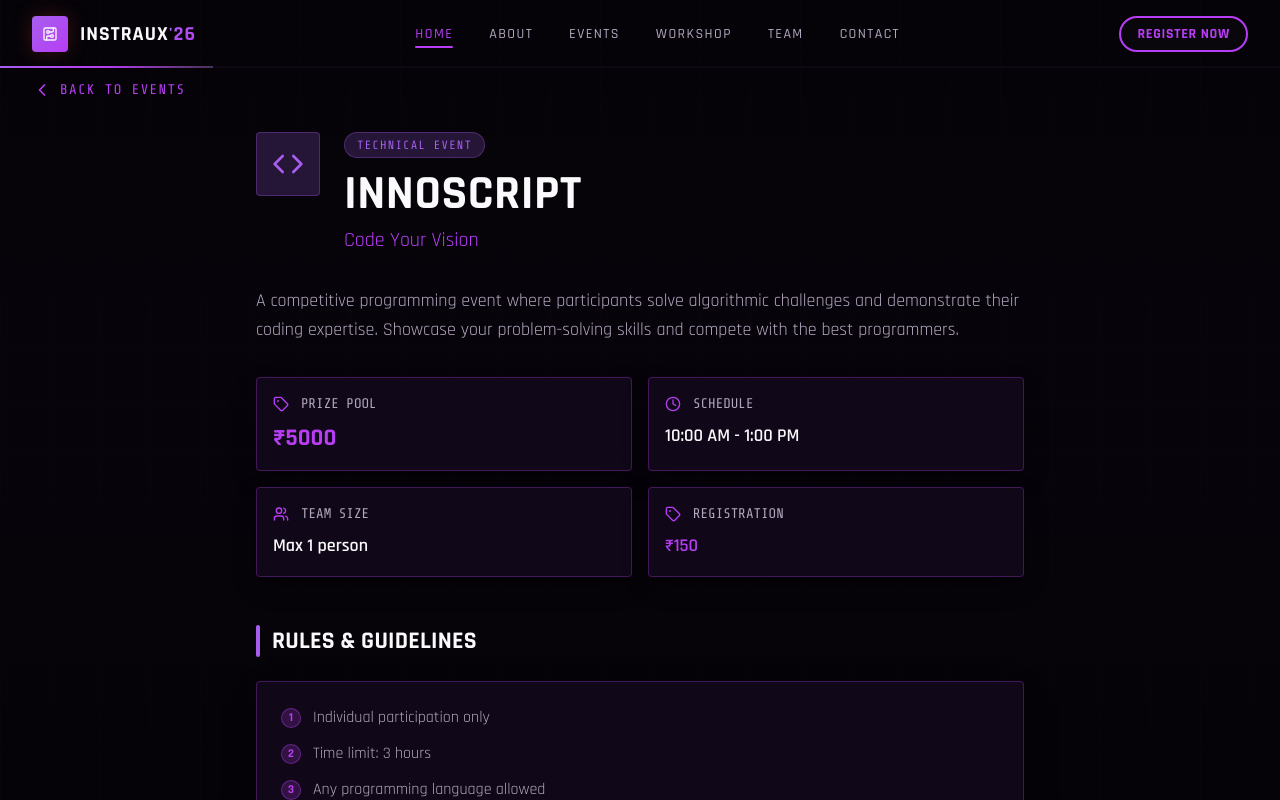
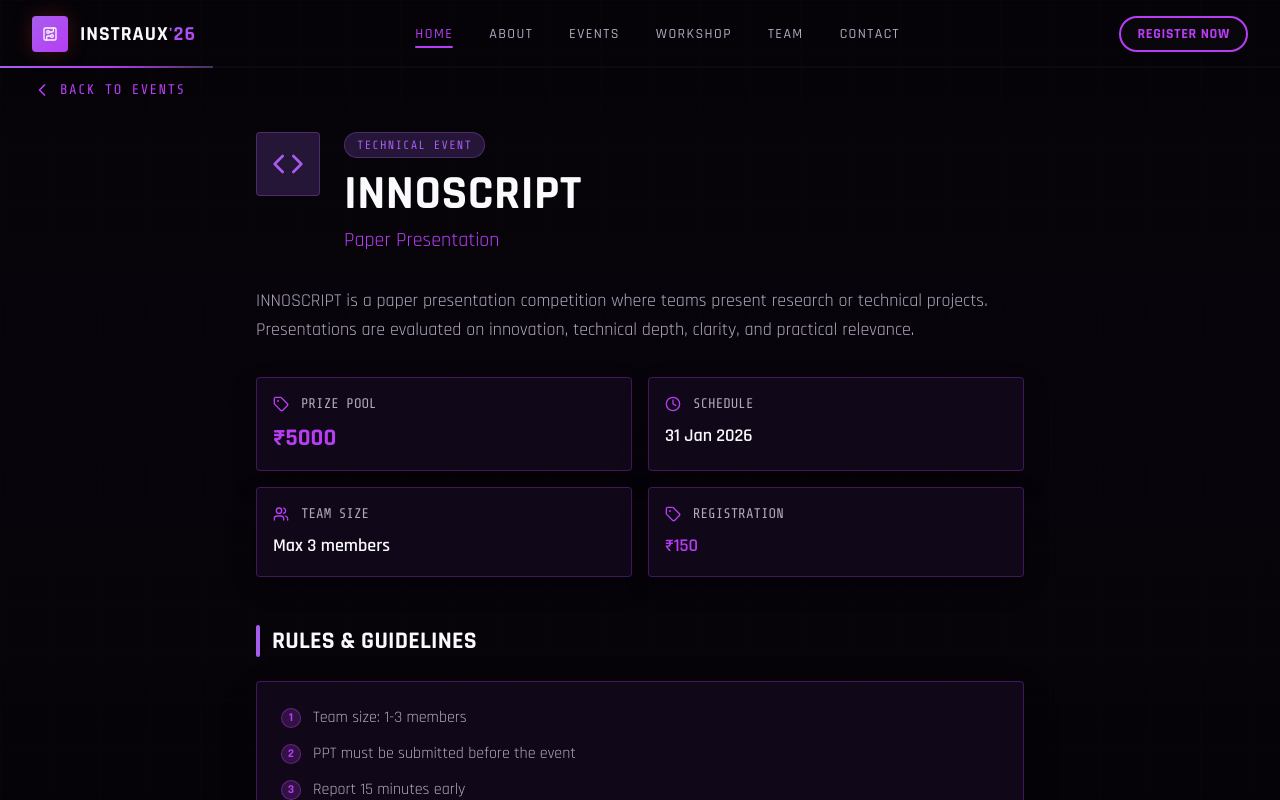
Before and after one commit to ryderbk/Instraux, a React (Vite) app: page /event/1 in a window 1280 px wide. Shown: the top 800 px of the page. Built offline with nearby package versions, Linux system fonts and the light colour scheme; the HTML template or start-up script is replaced by a standard one.

Commit message:
fix(events): update events metadata and icons

```diff
--- a/src/data/events.ts
+++ b/src/data/events.ts
@@ -1,4 +1,4 @@
-import { Code, Lightbulb, Brain, Zap, Search, Music, Timer, Gamepad2, LucideIcon } from 'lucide-react';
+import { Code, Lightbulb, Brain, Zap, Search, Music, Timer, Gamepad2, Mic, Film, MapPin, LucideIcon } from 'lucide-react';
 
 export interface Event {
   id: number;
@@ -22,82 +22,82 @@ export const technicalEvents: Event[] = [
   {
     id: 1,
     title: 'Innoscript',
-    subtitle: 'Code Your Vision',
+    subtitle: 'Paper Presentation',
     icon: Code,
     type: 'technical',
-    description: 'A competitive programming event where participants solve algorithmic challenges and demonstrate their coding expertise. Showcase your problem-solving skills and compete with the best programmers.',
+    description: "INNOSCRIPT is a paper presentation competition where teams present research or technical projects. Presentations are evaluated on innovation, technical depth, clarity, and practical relevance.",
     rules: [
-      'Individual participation only',
-      'Time limit: 3 hours',
-      'Any programming language allowed',
-      'No external libraries or frameworks',
-      'Plagarism will result in disqualification'
+      'Team size: 1-3 members',
+      'PPT must be submitted before the event',
+      'Report 15 minutes early',
+      'Presentation time: 5 minutes per team',
+      "Judges' decision will be final"
     ],
     prizePool: '₹5000',
-    maxTeamSize: 1,
+    maxTeamSize: 3,
     registrationFee: '₹150',
-    schedule: '10:00 AM - 1:00 PM',
-    contact: { name: 'Arun Kumar', phone: '+91 9876543210' }
+    schedule: '31 Jan 2026',
+    contact: { name: 'Jaylin M S', phone: '+91 8148103299' }
   },
   {
     id: 2,
     title: 'Projectopia',
-    subtitle: 'Build the Future',
+    subtitle: 'Project Expo',
     icon: Lightbulb,
     type: 'technical',
-    description: 'An innovation competition where teams present their most creative project ideas. From IoT solutions to AI applications, bring your groundbreaking concepts to life.',
+    description: 'PROJECTOPIA is a project expo where teams showcase working projects and prototypes across domains such as Electronics, Software, AI, IoT, and Robotics.',
     rules: [
-      'Team size: 2-4 members',
-      'Presentation duration: 8 minutes',
-      'Include working prototype or demo',
-      'Original ideas only',
-      'Submission deadline: 24 hours before event'
+      'Team size: 1-5 members',
+      'Bring your own demo setup (laptop, components)',
+      'Presentation/demonstration time: 5-7 minutes',
+      'Original work only',
+      'Report 30 minutes before your slot'
     ],
     prizePool: '₹10000',
-    maxTeamSize: 4,
+    maxTeamSize: 5,
     registrationFee: '₹300',
-    schedule: '2:00 PM - 5:00 PM',
-    contact: { name: 'Priya Sharma', phone: '+91 9876543211' }
+    schedule: '31 Jan 2026',
+    contact: { name: 'Prashanth Krishna', phone: '+91 7550173414' }
   },
   {
     id: 3,
     title: 'Brain Battle',
-    subtitle: 'Quiz Showdown',
+    subtitle: 'Technical Quiz',
     icon: Brain,
     type: 'technical',
-    description: 'A fast-paced technical quiz competition testing your knowledge of electronics, programming, and general technology. Rapid-fire questions, increasing difficulty, and ultimate bragging rights await!',
+    description: 'BRAIN BATTLE is a thrilling technical quiz designed to test your knowledge, speed, accuracy, and teamwork across electronics and technology domains.',
     rules: [
-      'Team size: 2 members',
-      'Multiple choice and short answer questions',
-      'No internet or reference materials allowed',
-      'Negative marking: -0.25 for wrong answers',
-      'Tie-breaker round if needed'
+      'Team size: 3-4 members',
+      'Round 1: Paper & Pen – Test your fundamentals',
+      'Round 2: Buzzer Round – Speed meets accuracy',
+      'Round 3: Rapid Fire – Think fast or miss out',
+      'Mobile phones are strictly prohibited'
     ],
     prizePool: '₹3000',
-    maxTeamSize: 2,
+    maxTeamSize: 4,
     registrationFee: '₹100',
-    schedule: '11:00 AM - 12:30 PM',
-    contact: { name: 'Rohit Singh', phone: '+91 9876543212' }
+    schedule: '31 Jan 2026',
+    contact: { name: 'Vijayasurya S', phone: '+91 8148768127' }
   },
   {
     id: 4,
     title: "Watt's Wrong",
-    subtitle: 'Circuit Detective',
+    subtitle: 'Circuit Debugging',
     icon: Zap,
     type: 'technical',
-    description: 'A hands-on troubleshooting event where teams identify and fix faulty circuits. Test your circuit analysis and practical skills in this real-world engineering challenge.',
+    description: "WATT'S WRONG challenges teams to spot and fix circuit errors under pressure — a hands-on test of practical electronics and debugging skills.",
     rules: [
-      'Team size: 2-3 members',
-      'Basic tools provided',
-      'Bring your own digital multimeter',
+      'Team size: 2 members',
+      'Rounds: 3 exciting rounds',
+      'Mobiles & laptops are not allowed',
       'Safety protocols must be followed',
-      'Time limit: 45 minutes per circuit'
+      "Judges' decision will be final"
     ],
     prizePool: '₹7000',
-    maxTeamSize: 3,
+    maxTeamSize: 2,
     registrationFee: '₹200',
-    schedule: '3:00 PM - 5:00 PM',
-    contact: { name: 'Vikram Patel', phone: '+91 9876543213' }
+    schedule: '31 Jan 2026',
+    contact: { name: 'Tharun KM', phone: '+91 8754912685' }
   }
 ];
 
@@ -105,82 +105,81 @@ export const nonTechnicalEvents: Event[] = [
   {
     id: 5,
     title: 'Hunt for the Hidden',
-    subtitle: 'Treasure Quest',
-    icon: Search,
+    subtitle: 'Treasure Hunt',
+    icon: MapPin,
     type: 'non-technical',
-    description: 'An exciting treasure hunt across the campus with cryptic clues and challenging puzzles. Work with your team to decode mysteries and race to find the hidden treasure!',
+    description: 'HUNT FOR THE HIDDEN is a campus treasure hunt across two stages: Mind Maze (solve hints) and The Trail of Secrets (race across campus). Strategy and speed win the prize.',
     rules: [
-      'Team size: 3-5 members',
-      'Follow marked campus areas only',
-      'Clues will be given at each checkpoint',
-      'No map or GPS devices allowed',
-      'Completed before 6:00 PM'
+      'Team size: 3-4 members',
+      'Stage 1 – Mind Maze: Solve a series of hints',
+      'Stage 2 – The Trail of Secrets: Shortlisted teams race across campus',
+      'Use of mobile phones, smartwatches or electronic gadgets is not permitted',
+      'Teams must remain within approved campus locations'
     ],
     prizePool: '₹4000',
-    maxTeamSize: 5,
+    maxTeamSize: 4,
     registrationFee: '₹150',
-    schedule: '2:00 PM - 5:30 PM',
-    contact: { name: 'Maya Gupta', phone: '+91 9876543214' }
+    schedule: '31 Jan 2026',
+    contact: { name: 'Jane Lydia J', phone: '+91 9363684332' }
   },
   {
     id: 6,
     title: 'Aura Unplugged',
-    subtitle: 'Acoustic Magic',
-    icon: Music,
+    subtitle: 'Music Quiz Night',
+    icon: Mic,
     type: 'non-technical',
-    description: 'A showcase for musical talent featuring acoustic performances. Solo or group performances welcome - bring your instruments and mesmerize the audience with live music.',
+    description: "AURA UNPLUGGED puts your memory, rhythm sense, and teamwork to the test — with fun, fast, and thrilling music-based challenges across three rounds: Hidden Harmony, Emoji Symphony and Rewind the Rhythm.",
     rules: [
-      'Solo or group performances (max 4 members)',
-      'Duration: 5-8 minutes',
-      'Acoustic instruments only',
-      'Background music tracks allowed',
-      'Stage sound check: 30 minutes before performance'
+      'Team size: Maximum 3 participants',
+      'Each team must have at least one mobile phone with good internet connection',
+      'All team members should register with the same team name',
+      "Organizers' decisions are final",
+      'Any form of misconduct or unfair means will lead to immediate disqualification'
     ],
     prizePool: '₹6000',
-    maxTeamSize: 4,
+    maxTeamSize: 3,
     registrationFee: '₹200',
-    schedule: '4:00 PM - 6:00 PM',
-    contact: { name: 'Ananya Das', phone: '+91 9876543215' }
+    schedule: '31 Jan 2026',
+    contact: { name: 'Saiswetha R / Srilekha S', phone: '+91 9962646420 / +91 7305925936' }
   },
   {
     id: 7,
     title: 'Rush and Survive',
-    subtitle: 'Race Against Time',
-    icon: Timer,
+    subtitle: 'Gaming Event',
+    icon: Gamepad2,
     type: 'non-technical',
-    description: 'A thrilling game show where contestants race through obstacle courses and complete time-based challenges. Speed, agility, and teamwork are the keys to survival!',
+    description: 'RUSH AND SURVIVE brings intense Free Fire action where strategy, teamwork, and survival decide the champions across two rounds: Battle Royale and Clash Squad.',
     rules: [
-      'Team size: 2-3 members',
-      'Multiple rounds with increasing difficulty',
-      'Points awarded for speed and accuracy',
-      'Safety gear provided and mandatory',
-      'Physical fitness required'
+      'Team Mode: Squad only (4 players)',
+      'Round 1: Battle Royale — top 4 teams qualify',
+      'Round 2: Clash Squad (2 matches) — top 2 teams win',
+      'All members must register with the same team name',
+      "Organizers' decisions are final"
     ],
     prizePool: '₹5000',
-    maxTeamSize: 3,
+    maxTeamSize: 4,
     registrationFee: '₹150',
-    schedule: '3:30 PM - 5:00 PM',
-    contact: { name: 'Karan Verma', phone: '+91 9876543216' }
+    schedule: '31 Jan 2026',
+    contact: { name: 'Skandhaguru S / Mohamed Thabeeb M', phone: '+91 9042210909 / +91 8122081729' }
   },
   {
     id: 8,
     title: 'Play to Slay',
-    subtitle: 'Gaming Arena',
-    icon: Gamepad2,
+    subtitle: 'Cinema Quiz & Memes',
+    icon: Film,
     type: 'non-technical',
-    description: 'Compete in popular esports and gaming tournaments. Whether you are a casual gamer or a pro, test your gaming skills and win exciting prizes!',
+    description: 'PLAY TO SLAY challenges your cinematic knowledge and creativity with rounds like Meme Template, Connections, and a Cinema-based Quiz to find the ultimate champs.',
     rules: [
-      'Individual participation',
-      'Games: VALORANT, FIFA 24, Mobile Legends',
-      'Tournament bracket format',
-      'Bring your own gaming device',
-      'Accounts must be at least level 10'
+      'Team event',
+      'Mobile phone as buzzer',
+      'E-certificates for all participants',
+      'Report on time and follow round instructions'
     ],
     prizePool: '₹8000',
-    maxTeamSize: 1,
+    maxTeamSize: 3,
     registrationFee: '₹200',
-    schedule: '1:00 PM - 6:00 PM',
-    contact: { name: 'Ajay Reddy', phone: '+91 9876543217' }
+    schedule: '31 Jan 2026',
+    contact: { name: 'Santhosh Kumar / Charumathi', phone: '+91 8248419507 / +91 6380358348' }
   }
 ];
 
@@ -198,6 +197,9 @@ const ICON_MAP: Record<string, LucideIcon> = {
   Music,
   Timer,
   Gamepad2,
+  Mic,
+  Film,
+  MapPin,
 };
 
 const STORAGE_KEY = 'instraux:events';
```
